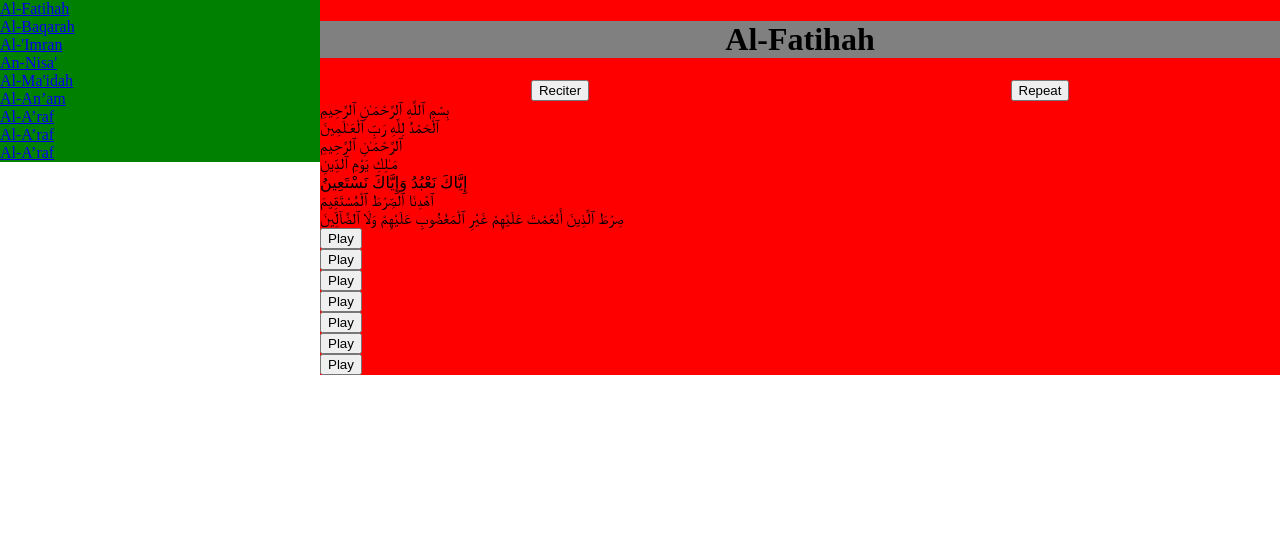
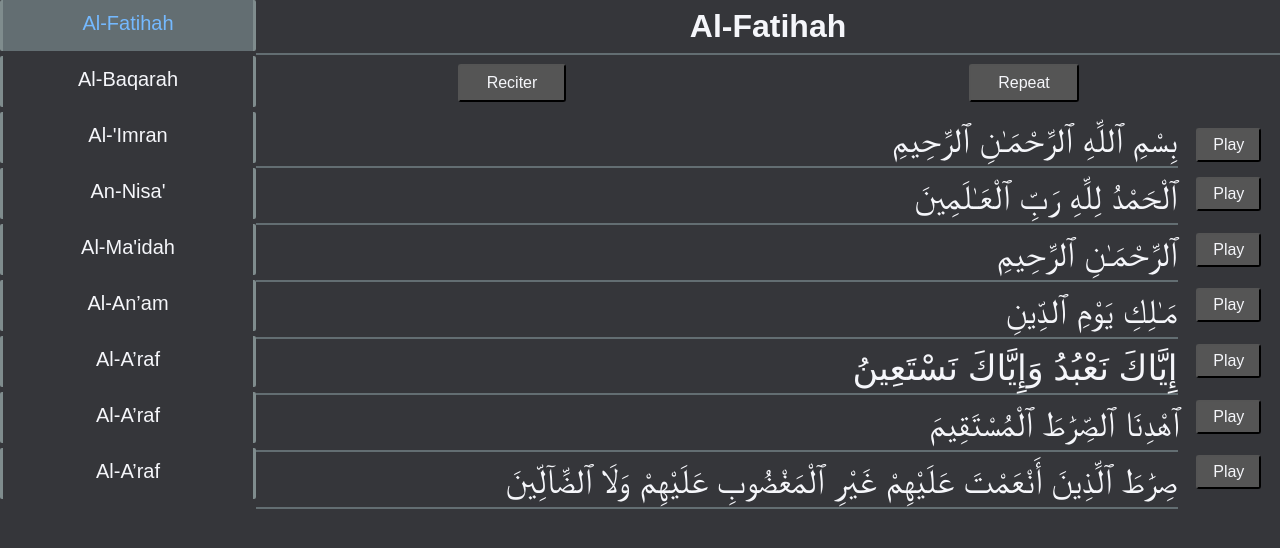
Before and after one commit to 404-still-coding/hap, a plain HTML site: page index.html in a window 1280 px wide. Drawn offline with Linux system fonts and the light colour scheme.

Commit message:
Add files via upload

```diff
--- a/css/style.css
+++ b/css/style.css
@@ -1,34 +1,186 @@
 body {
     margin: 0;
+    background-color: #35363A;
+    font-family: Arial, Helvetica, sans-serif;
 }
 aside {
-    background-color: green;
-    width: 25%;
+
+    width: 20%;
     float: left;
 }
 aside p {
     margin: 0;
+    min-height: 27px;
+    text-align: center;
+    border-left: 3px solid #7f8c8d;
+    border-right: 3px solid #7f8c8d;
+    border-radius: 2px;
+    padding: 12px 0;
+    font-size: 20px;
 }
+aside p:hover {
+    background-color: #636e72;
+    color: #74b9ff;
+}
+aside a {
+    color: #f5f6fa;
+    text-decoration: none;
+
+}
+
+aside .second {
+    padding-top: 5px;
+
+}
+aside .third {
+    padding-top: 5px;
+
+}
+aside .fourth {
+    padding-top: 5px;
+
+}
+aside .fifth {
+    padding-top: 5px;
+
+}
+aside .sixth {
+    padding-top: 5px;
+
+}
+aside .seventh {
+    padding-top: 5px;
+
+}
+aside .eighth {
+    padding-top: 5px;
+
+}
+aside .ninth {
+    padding-top: 5px;
+
+}
+
 .container {
-    width: 75%;
-    background-color: red;
+    width: 80%;
     float: right;
 
 }
-.header h1 {
+.header {
     text-align: center;
-    background-color: gray;
+    border-bottom: 2px solid #636e72;
+}
+.header header h1 {
+    color: #f5f6fa;
+    margin: 0;
+    padding: 8px 0;
 }
 .container p {
     margin: 0;
+}
+nav {
+    padding-top: 9px;
 }
 .rec {
     width: 50%;
     float: left;
     text-align: center;
 }
+.rec button {
+    padding: 8px 27px;
+    font-size: 16px;
+    color: #f5f6fa;
+    background-color: #555555;
+    border-radius: 3px;
+}
 .rep {
     width: 50%;
     float: right;
     text-align: center;
 }
+.rep button {
+    padding: 8px 27px;
+    font-size: 16px;
+    color: #f5f6fa;
+    background-color: #555555;
+    border-radius: 3px;
+}
+.verse {
+    width: 90%;
+    float: left;
+}
+
+.verse p {
+    text-align: right;
+    font-size: 35px;
+    color: #f5f6fa;
+}
+.verse .ver1 {
+    margin: 0;
+    border-bottom: 2px solid #636e72;
+    padding: 18px 0 5px 0;
+}
+.verse .ver2 {
+
+    border-bottom: 2px solid #636e72;
+    padding: 9px 0 5px 0;
+}
+.verse .ver3 {
+
+    border-bottom: 2px solid #636e72;
+    padding: 9px 0 5px 0;
+}
+.verse .ver4 {
+
+    border-bottom: 2px solid #636e72;
+    padding: 9px 0 5px 0;
+}
+.verse .ver5 {
+
+    border-bottom: 2px solid #636e72;
+    padding: 9px 0 5px 0;
+}
+.verse .ver6 {
+
+    border-bottom: 2px solid #636e72;
+    padding: 9px 0 5px 0;
+}
+.verse .ver7 {
+
+    border-bottom: 2px solid #636e72;
+    padding: 9px 0 5px 0;
+}
+.pbutton {
+    width: 10%;
+    float: right;
+    text-align: center;
+}
+.pbutton button {
+    padding: 6px 15px;
+    font-size: 16px;
+    color: #f5f6fa;
+    background-color: #555555;
+    border-radius: 3px;
+
+}
+.pbutton .b1 {
+    padding: 26px 0 4px 0;
+}
+.pbutton .b2 {
+    padding: 11px 0 11px 0;
+}
+.pbutton .b3 {
+    padding: 11px 0 10px 0;
+}
+.pbutton .b4 {
+    padding: 11px 0 11px 0;
+}
+.pbutton .b5 {
+    padding: 11px 0 11px 0;
+}
+.pbutton .b6 {
+    padding: 11px 0 10px 0;
+}
+.pbutton .b7 {
+    padding: 11px 0 10px 0;
+}
```
